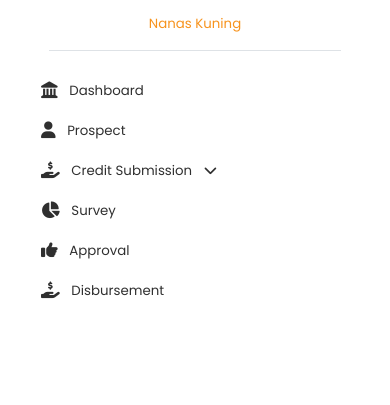
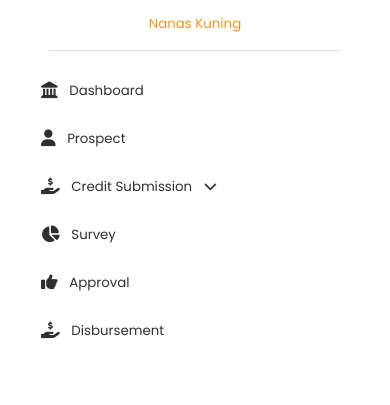
Before and after one commit to limmeisya/survey, an Angular app: page /dashboard in a window 390 px wide. Shown: the part 200-605 px from the top of the page. Built offline with nearby package versions, Linux system fonts and the light colour scheme.

Commit message:
responsive

```diff
--- a/src/app/shared/component/navbar/navbar.component.css
+++ b/src/app/shared/component/navbar/navbar.component.css
@@ -40,7 +40,7 @@ div.content {
   /* height: 1000px; */
 }
 
-@media screen and (max-width: 700px) {
+@media screen and (max-width: 630px) {
   .sidebar {
     width: 100%;
     height: auto;
--- a/src/app/shared/component/navbar/navbar.component.html
+++ b/src/app/shared/component/navbar/navbar.component.html
@@ -35,6 +35,7 @@
             <div class="text-primary">Nanas Kuning</div>
           </div>
         </div>
+        <div class="d-flex flex-column">
           <a class="btn text-start px-3 mx-4 my-2">
             <i class="fa fa-landmark fa-lg me-2"></i> Dashboard</a
           >
@@ -76,6 +77,7 @@
             <i class="fa fa-hand-holding-dollar fa-lg me-2"></i> Disbursement</a
           >
         </div>
+      </div>
       <a class="btn btn-primary text-white px-3 mx-4 my-5" routerLink="/login"
         >Logout</a
       >
```
Lines whose indentation alone changed are shown as unchanged.
